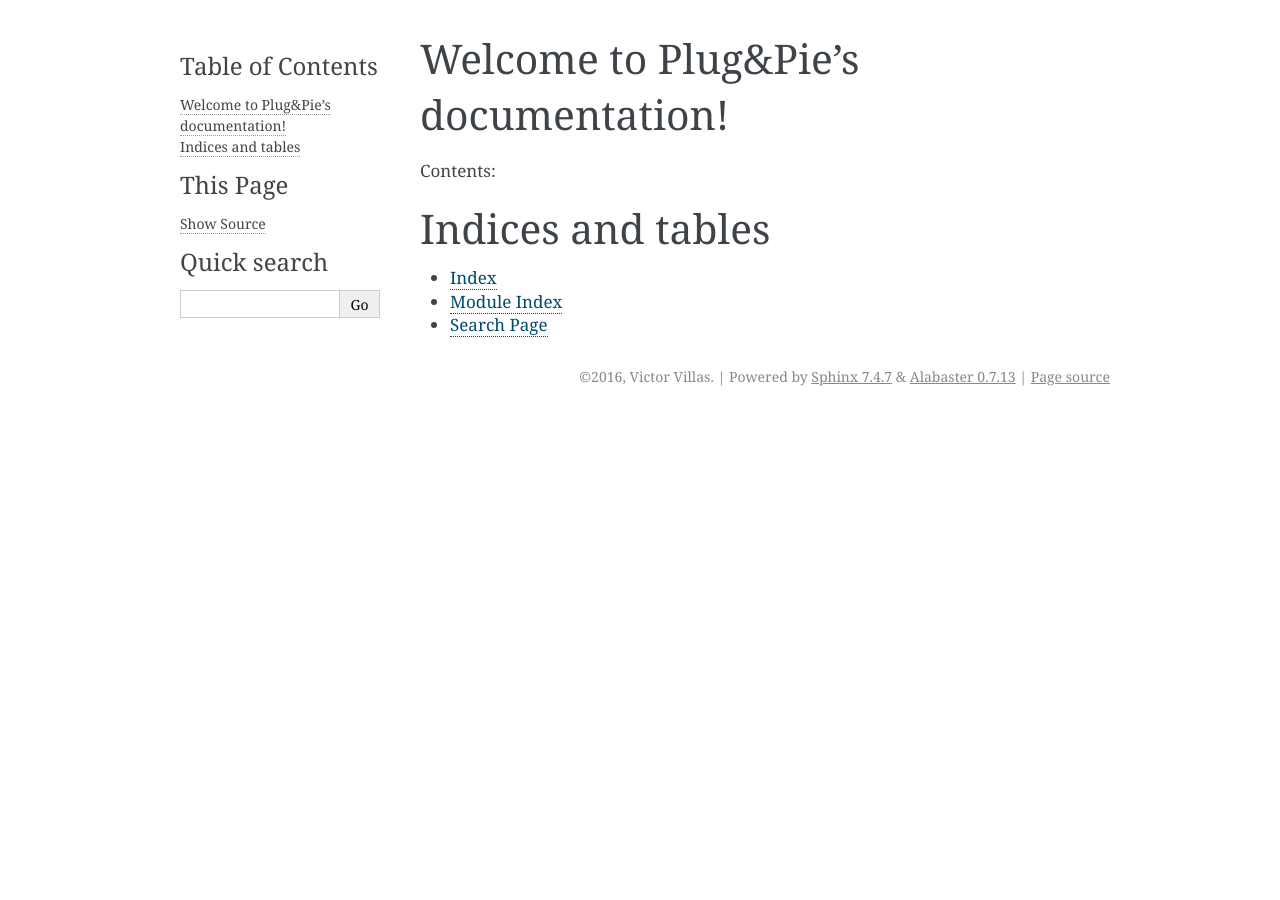
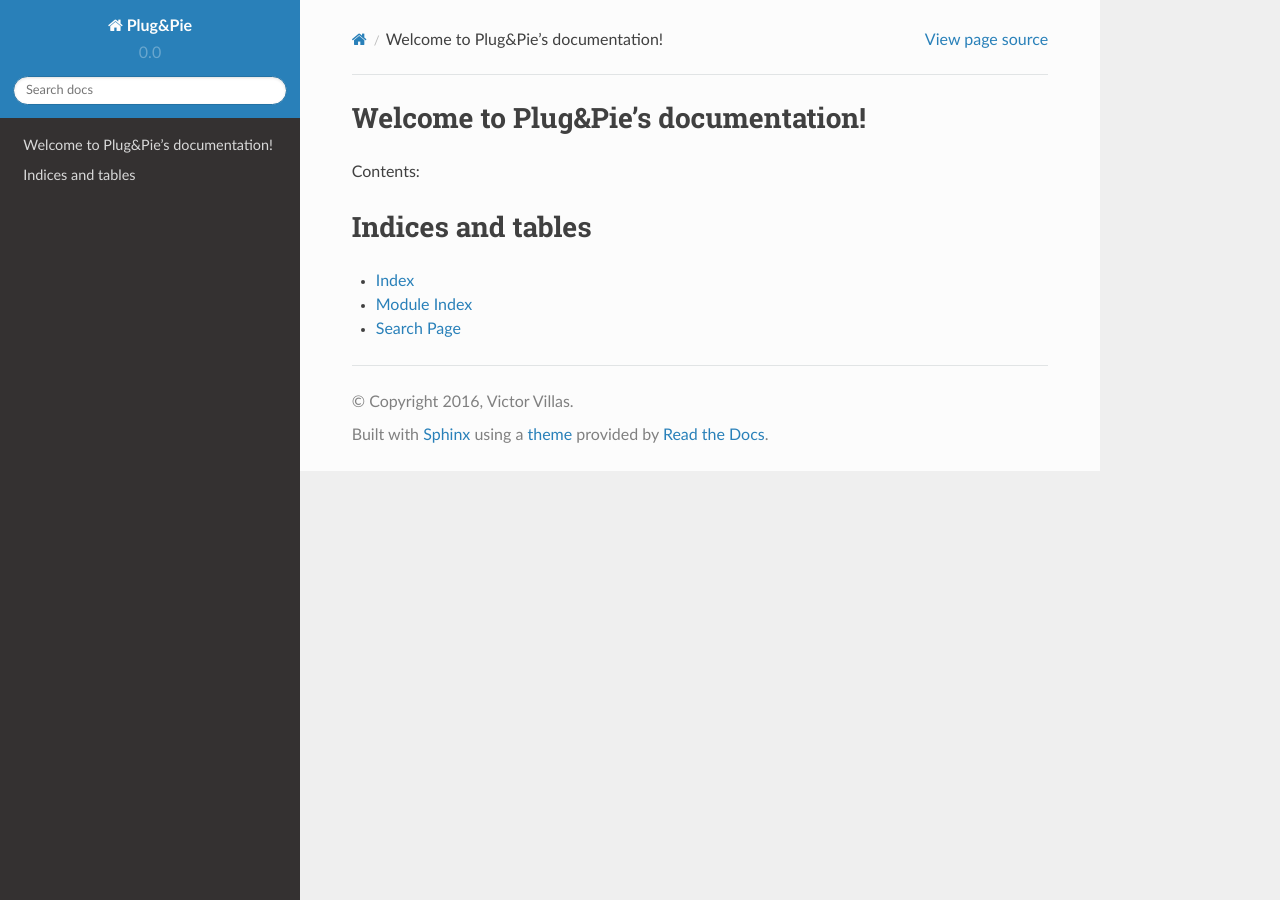
Before and after one commit to igorgassv/plugandpie, a Sphinx documentation site: the page built from docs/index.rst, in a window 1280 px wide. Built offline with Sphinx 7.4.7 and the Read the Docs theme 2.0.0, drawn with Linux system fonts in a browser that asks for light colours; pages that are not in the unit, such as notebooks, are missing from menus.

Commit message:
sphix RTD theme

```diff
--- a/docs/conf.py
+++ b/docs/conf.py
@@ -127,8 +127,9 @@
 
 # The theme to use for HTML and HTML Help pages.  See the documentation for
 # a list of builtin themes.
-#
-html_theme = 'alabaster'
+import sphinx_rtd_theme
+html_theme = 'sphinx_rtd_theme'
+html_theme_path = [sphinx_rtd_theme.get_html_theme_path()]
 
 # Theme options are theme-specific and customize the look and feel of a theme
 # further.  For a list of options available for each theme, see the
--- a/docs/index.rst
+++ b/docs/index.rst
@@ -1,8 +1,3 @@
-.. Plug&Pie documentation master file, created by
-   sphinx-quickstart on Wed Jun  8 11:42:49 2016.
-   You can adapt this file completely to your liking, but it should at least
-   contain the root `toctree` directive.
-
 Welcome to Plug&Pie's documentation!
 ====================================
 
```
